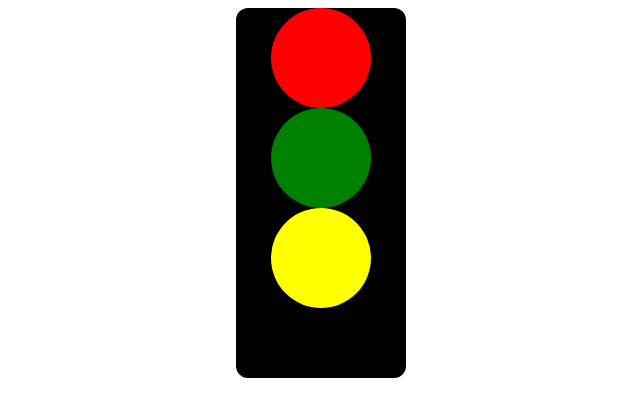
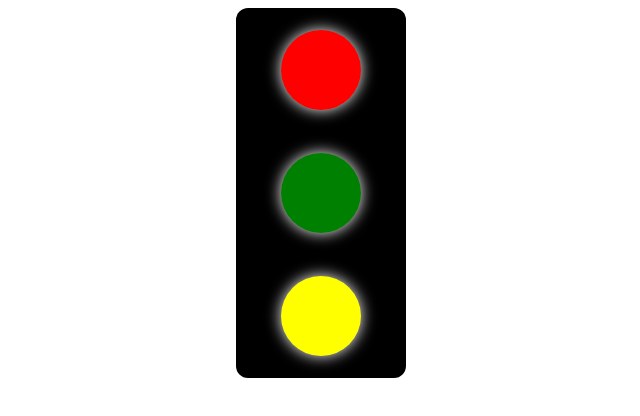
Before and after one commit to abhaysaxena-git/Project1, a plain HTML site: page index.html in a window 1280 px wide. Shown: the whole page, without its empty margins (319-959 px from the left). Drawn offline with Linux system fonts and the light colour scheme.

Commit message:
update style.css

```diff
--- a/style.css
+++ b/style.css
@@ -1,11 +1,15 @@
 .traffic{
+    display: flex;
+    flex-direction: column;
     height: 370px;
     width: 170px;
     background-color: black;
     border-radius: 12px;
 }
 .light{
-    height: 100px;
-    width: 100px;
+    width: 80px;
+    height: 80px;
     border-radius: 50%;
+    margin: auto;
+    box-shadow: 0 0 15px white;
 }
```
